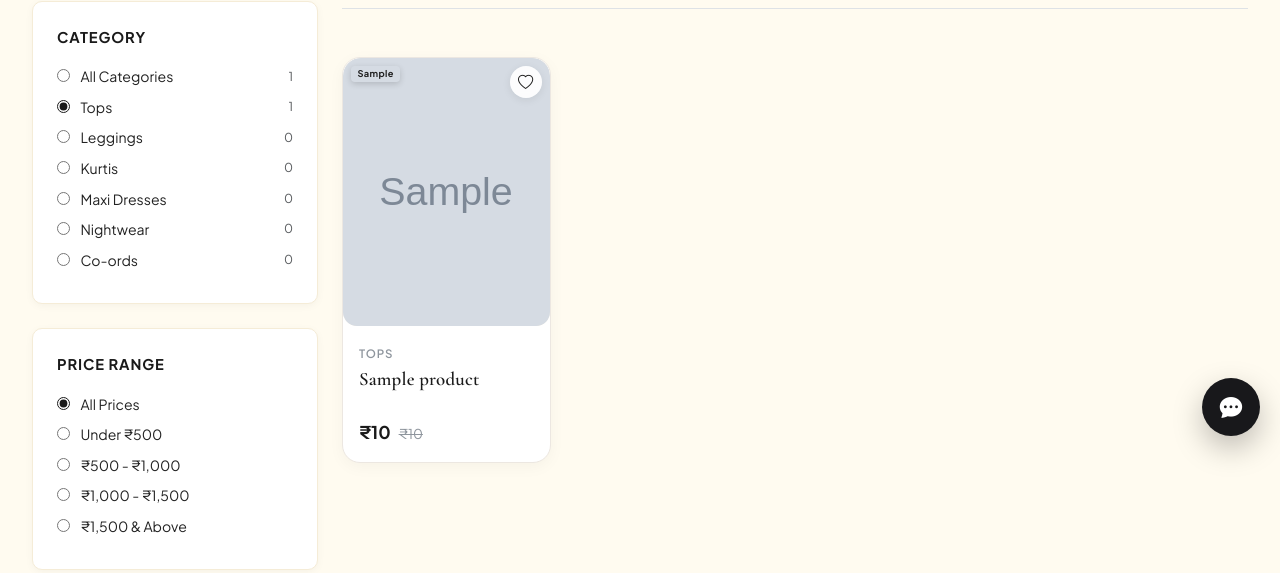
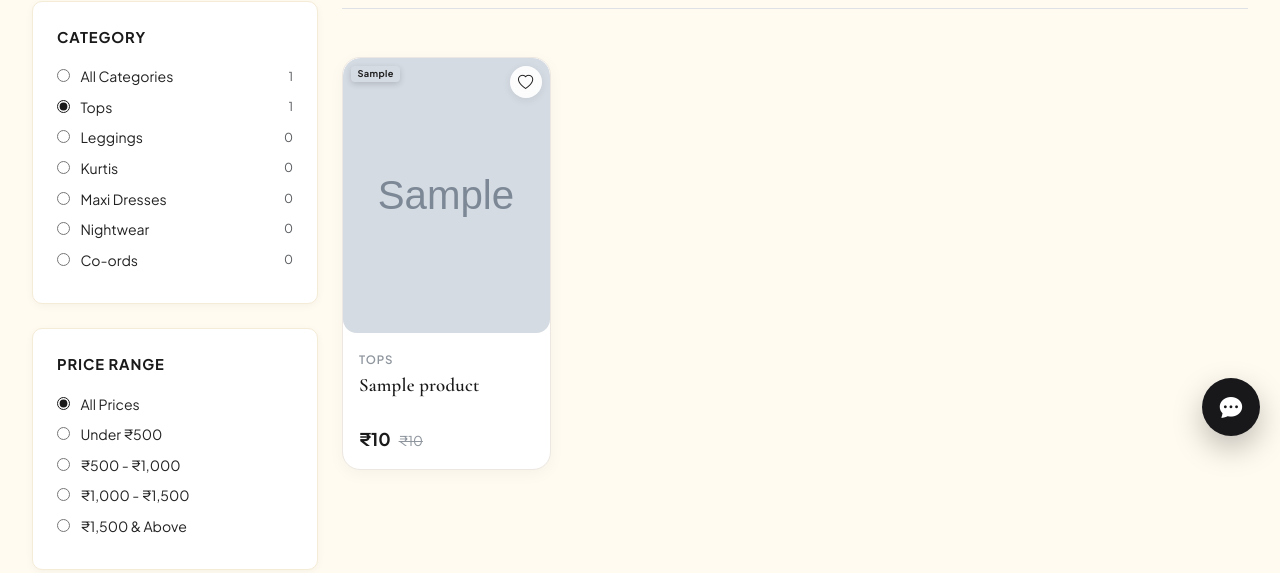
Before and after one commit to chennaiguruindia-art/Zyra_Ecommerce, a Laravel app: page /tops in a window 1280 px wide. Shown: the part 344-917 px from the top of the page. Run offline with Laravel 12, Linux system fonts and the light colour scheme; data comes from the database, SQL or seed files in the repository; tables that the repository leaves empty hold one stand-in row (values such as "Sample post"); grey boxes marked "Sample" are stand-in pictures; some libraries are stand-ins or nearby versions; some web fonts are replaced.

Commit message:
style: fix product card image alignment with object-position top center to prevent neck/head cropping and unnatural zoom

```diff
--- a/public/css/style.css
+++ b/public/css/style.css
@@ -655,8 +655,8 @@ html {
 .zyra-product-thumb {
     position: relative;
     overflow: hidden;
-    padding-top: 130%; /* 3:4 portrait fashion ratio */
-    background-color: var(--zyra-bg-beige);
+    padding-top: 133%; /* 3:4 portrait fashion ratio */
+    background-color: #FAF5EE;
     border-radius: 18px 18px 14px 14px;
 }
 
@@ -667,12 +667,13 @@ html {
     width: 100%;
     height: 100%;
     object-fit: cover;
+    object-position: top center;
     border-radius: inherit;
     transition: transform 0.6s cubic-bezier(0.25, 0.8, 0.25, 1);
 }
 
 .zyra-product-card:hover .zyra-product-thumb img {
-    transform: scale(1.06);
+    transform: scale(1.03);
 }
 
 /* Compact, Space-Efficient Badges */
```
